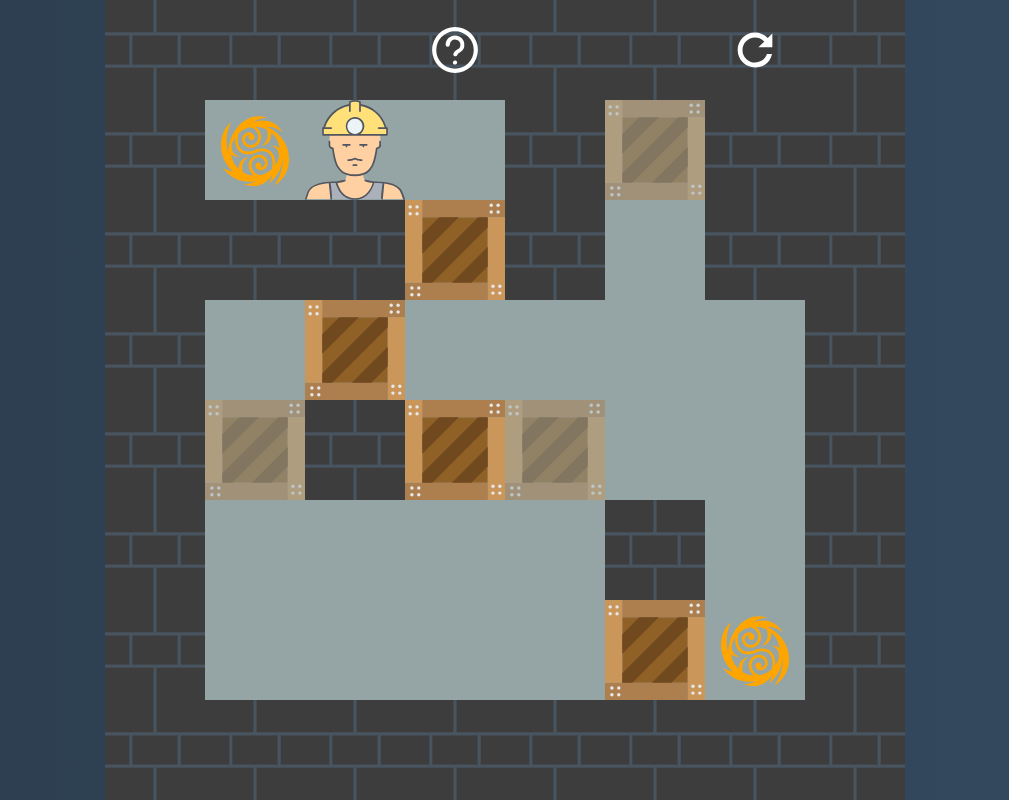
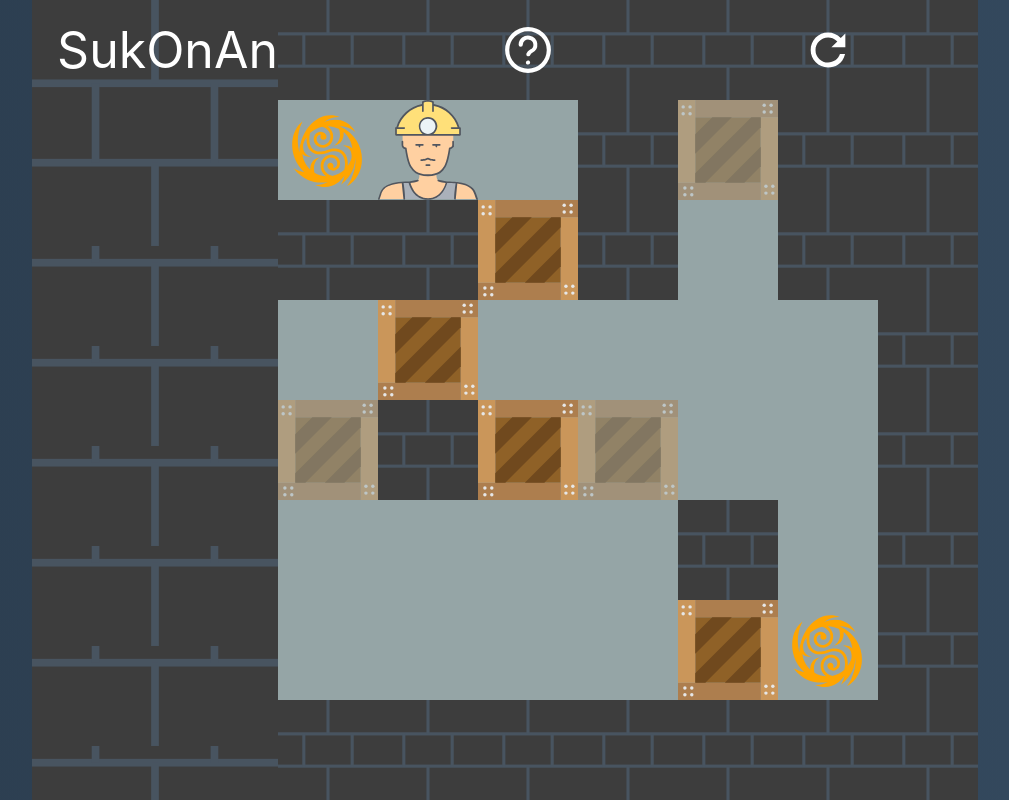
Before and after one commit to Mauzerov/sukonan, a React (Create React App) app: page /campaign/0 in a window 1280 px wide. Shown: the whole page, without its empty margins (135-1144 px from the left). Built offline with nearby package versions, Linux system fonts and the light colour scheme.

Commit message:
fix grid (background-image) 1px gap bug

```diff
--- a/src/component/Game.tsx
+++ b/src/component/Game.tsx
@@ -288,6 +288,17 @@ class _Game extends React.Component<GameProps2, GameState> {
                                     style={{backgroundImage: `url(${brickWall})`}}
                                     onClick={() => this.setState({ credits: !this.state.credits })}
                             ><button style={{backgroundImage: `url(${info})`}} className="btn-reset btn" title="Info"></button>
+                            </div>),
+                            0: (<div
+                                className="cell" key={0}
+                                style={{
+                                    backgroundImage: `url(${brickWall})`,
+                                    lineHeight: 'calc(var(--cell-size))',
+                                    fontSize: 'calc(var(--cell-size) * 0.5)',
+                                    color: 'white',
+                                    paddingInlineStart: '.5em',
+                                }}
+                            >SukOnAn
                             </div>)
                         }
                     }
--- a/src/component/MapGrid.tsx
+++ b/src/component/MapGrid.tsx
@@ -1,11 +1,9 @@
-import {GameElements, GameState, Position} from "../ts/IGame";
+import {GameElements, Position} from "../ts/IGame";
 import brickWall from "../svg/brick-wall.svg";
-import refresh from "../svg/refresh.svg";
-import info from "../svg/info.svg";
 import worker from "../svg/worker.svg";
 import crate from "../svg/crate.svg";
 import React, {ReactNode} from "react";
-import { ReactComponent as Typhoon} from "../svg/typhoon.svg";
+import {ReactComponent as Typhoon} from "../svg/typhoon.svg";
 
 interface MapGridProps {
     map: string,
@@ -31,7 +29,19 @@ export function MapGrid(props: MapGridProps) {
         }>
             {props.map.split('').map((element, i) => {
                 if (props.custom && props.custom[i]) {
-                    return props.custom[i];
+                    const element = props.custom[i];
+
+                    if (React.isValidElement(element)) {
+                        return React.cloneElement(element, {
+                            ...element.props,
+                            style: {
+                                ...element.props.style,
+                                zIndex: props.gridSize.x * props.gridSize.y - i
+                            }
+                        });
+                    }
+
+                    return element
                 }
 
                 const isPorter = (index: number) => {
@@ -73,7 +83,7 @@ export function MapGrid(props: MapGridProps) {
                     { /* player */ }
                     { (i === pp.x + pp.y * (props.gridSize.x)) && <span style={{
                         backgroundImage: `url(${worker})`,
-                        zIndex: 2
+                        zIndex: 9999
                     }}></span>}
 
                     { /* boxes */ }
--- a/src/styles/Game.scss
+++ b/src/styles/Game.scss
@@ -8,13 +8,18 @@ nav {
 .cell {
   aspect-ratio: 1/1;
   position: relative;
-  background-size: cover;
+
+  background-size: 100%;
   z-index: 0;
   span {
     background-size: cover;
     position: absolute;
     inset: 0;
-    z-index: 1;
+  }
+
+  &.title {
+    font-size: var(--size-medium);
+    overflow-x: visible;
   }
 }
 
--- a/src/styles/WinAlert.scss
+++ b/src/styles/WinAlert.scss
@@ -13,11 +13,6 @@
   display: flex;
   flex-direction: column;
   padding-inline: .5em;
-
-  --size-xsmall: calc(100dvmin / 32);
-  --size-small: calc(100dvmin / 24);
-  --size-medium: calc(100dvmin / 16);
-  --size-large: calc(100dvmin / 8);
 
   &__title {
     font-size: var(--size-large);
--- a/src/styles/index.css
+++ b/src/styles/index.css
@@ -1,3 +1,18 @@
+:root {
+  --size-xsmall: calc(100dvmin / 32);
+  --size-small: calc(100dvmin / 24);
+  --size-medium: calc(100dvmin / 16);
+  --size-large: calc(100dvmin / 8);
+}
+
+*, *::after, *::before {
+  box-sizing: border-box;
+}
+
+svg {
+  margin: -1px
+}
+
 body {
   margin: 0;
   font-family: -apple-system, BlinkMacSystemFont, 'Segoe UI', 'Roboto', 'Oxygen',
```
